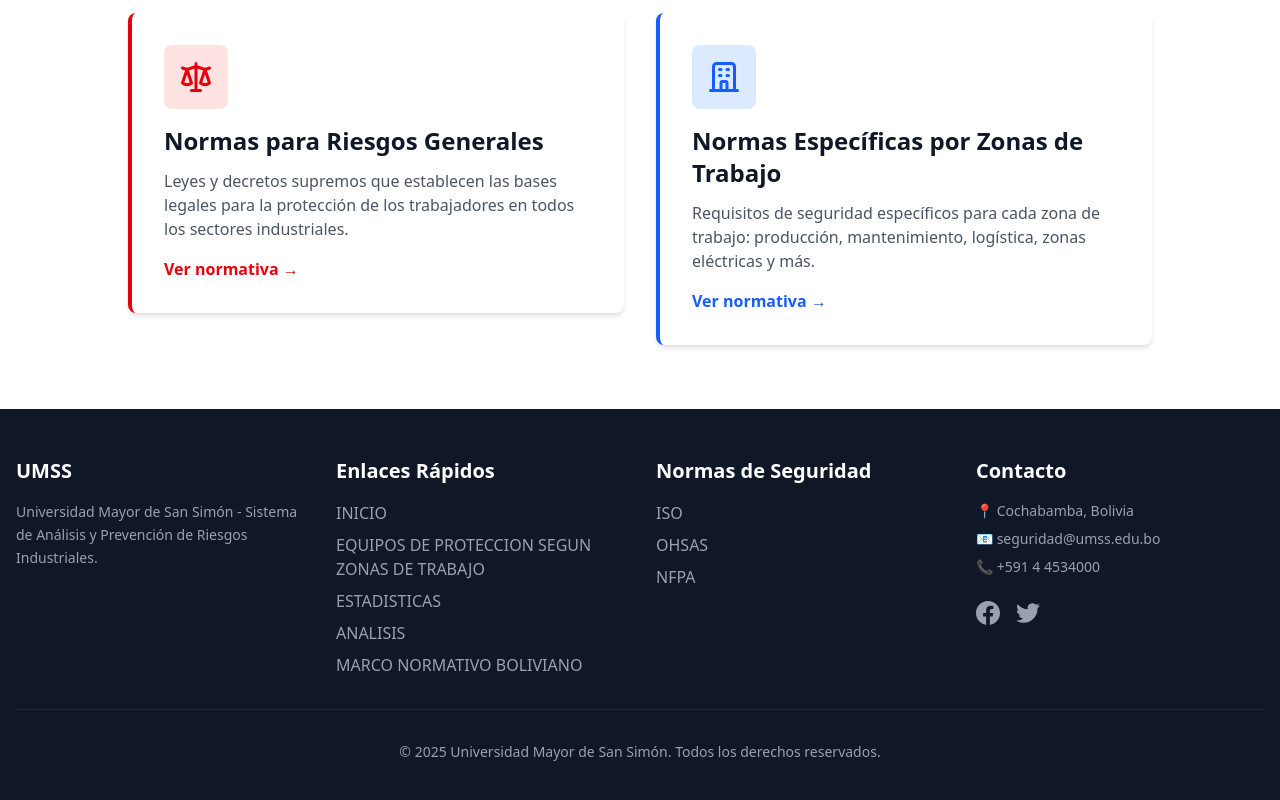
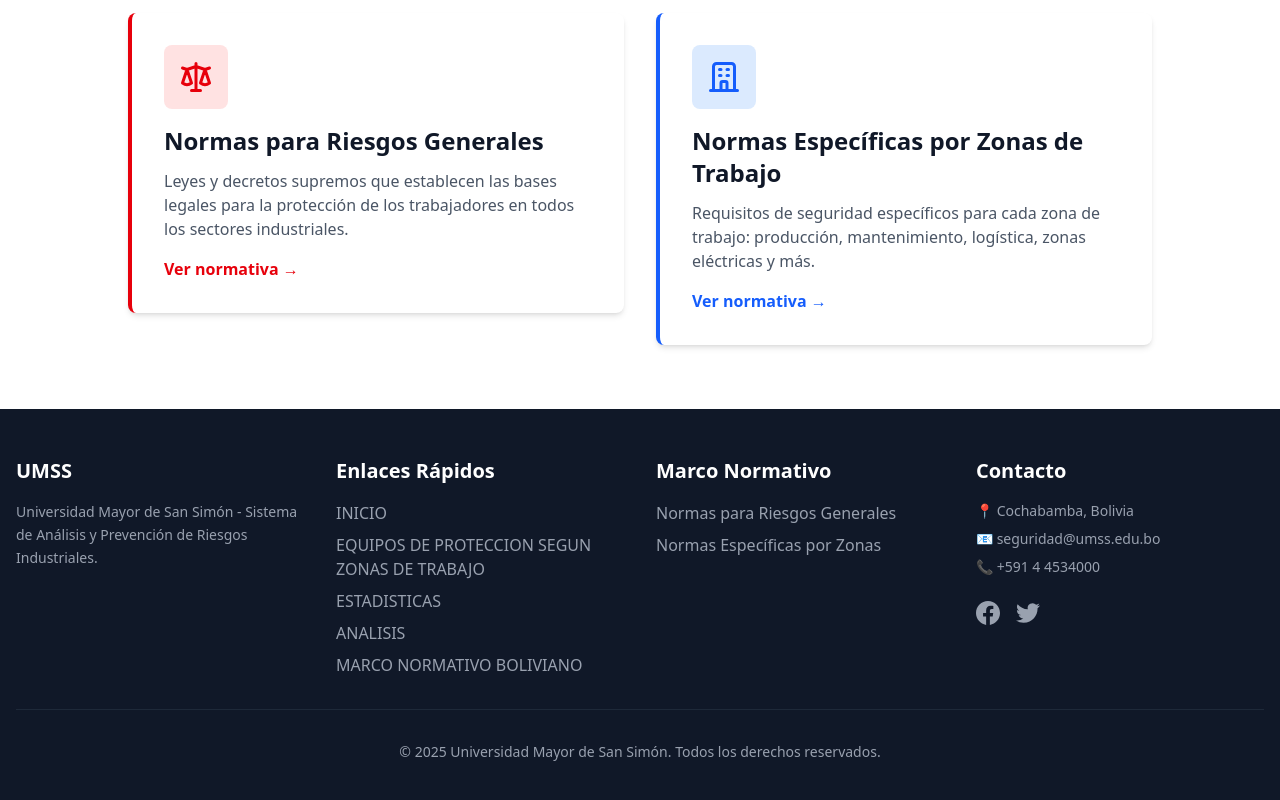
Before and after one commit to Rodri190/Security-Protocol, a Next.js app in the folder protocol/: page / in a window 1280 px wide. Shown: the part 2608-3408 px from the top of the page. Built offline with nearby package versions, Linux system fonts and the light colour scheme.

Commit message:
Actualizar sección "Marco Normativo" en el pie de página con enlaces a normas para riesgos generales y específicas por zonas.

```diff
--- a/protocol/src/components/Footer.tsx
+++ b/protocol/src/components/Footer.tsx
@@ -47,21 +47,16 @@ export default function Footer() {
 
           {/* Columna 3: Normas */}
           <div>
-            <h3 className="text-xl font-bold mb-4">Normas de Seguridad</h3>
+            <h3 className="text-xl font-bold mb-4">Marco Normativo</h3>
             <ul className="space-y-2">
               <li>
-                <Link href="/norms/heat" className="text-gray-400 hover:text-white transition-colors">
-                  ISO
+                <Link href="/norms/general-risks" className="text-gray-400 hover:text-white transition-colors">
+                  Normas para Riesgos Generales
                 </Link>
               </li>
               <li>
-                <Link href="/norms/falls" className="text-gray-400 hover:text-white transition-colors">
-                  OHSAS
-                </Link>
-              </li>
-              <li>
-                <Link href="/norms/cuts" className="text-gray-400 hover:text-white transition-colors">
-                  NFPA
+                <Link href="/norms/specific-zones" className="text-gray-400 hover:text-white transition-colors">
+                  Normas Específicas por Zonas
                 </Link>
               </li>
             </ul>
```
